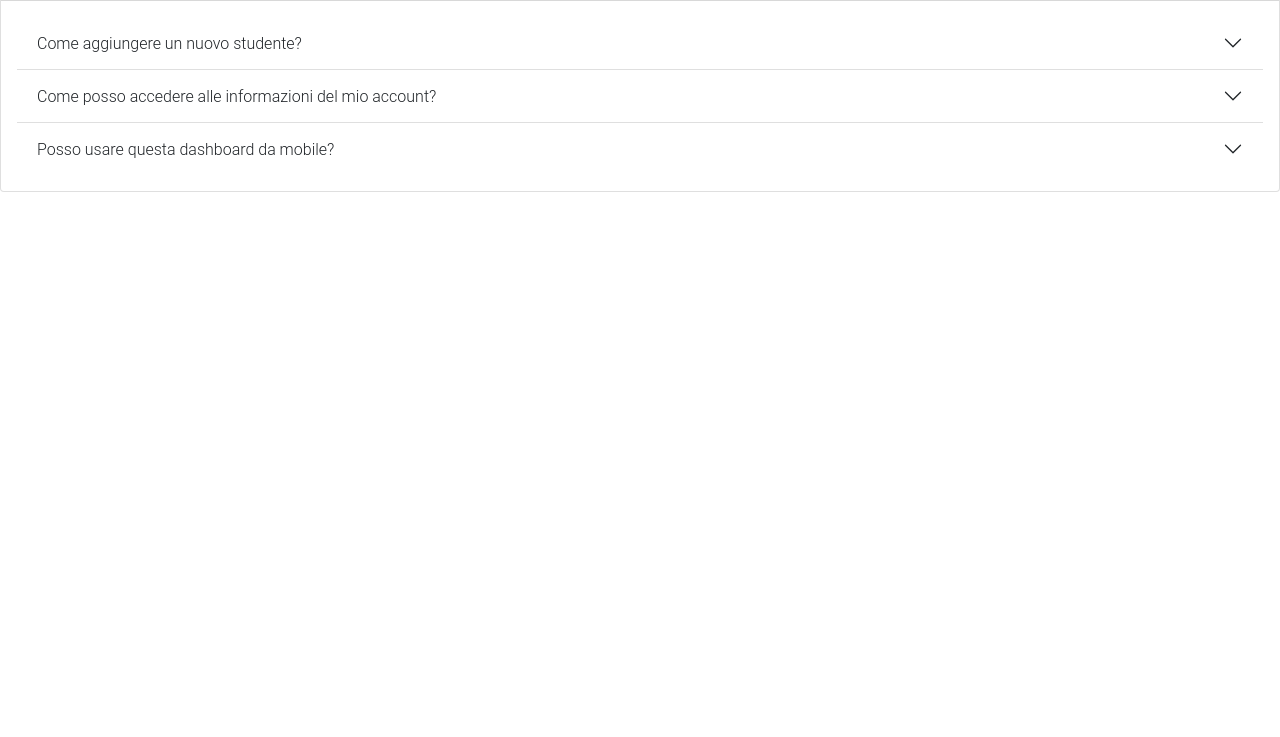
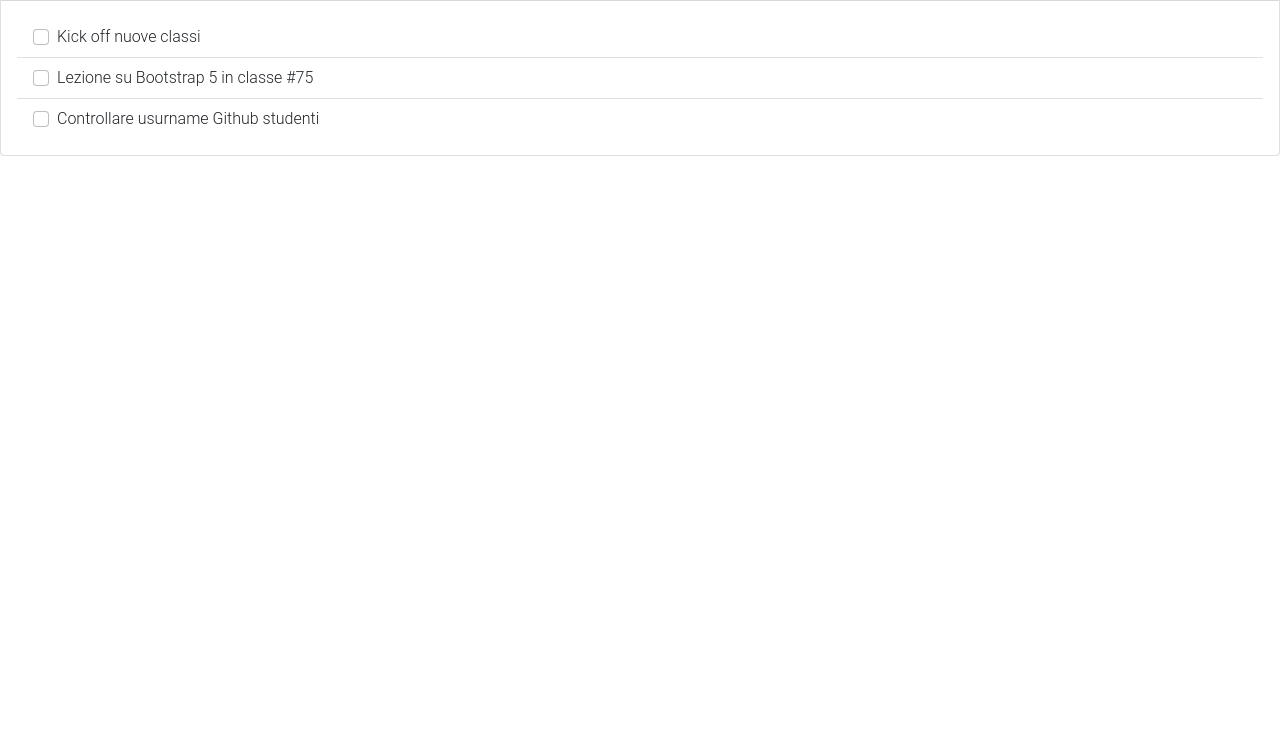
Before and after one commit to Marco9726/html-css-bootstrap-dashboard, a plain HTML site: page prova.html in a window 1280 px wide. Shown: the part 63-800 px from the top of the page. Drawn offline with nearby package versions, Linux system fonts and the light colour scheme.

Commit message:
tabella checkboxs e colore bg main-contents

```diff
--- a/css/style.css
+++ b/css/style.css
@@ -70,7 +70,6 @@ aside ul i{
 
 /* * main content *  */
 
-
 #jumbo{
     height: 250px;
 }
@@ -107,6 +106,10 @@ table img{
 table .pill{
     font-size: .75rem;
     padding: .15rem .3rem;
+}
+
+#lg-right .card-body ul{
+    border: 1px solid lightgray;
 }
 /* ***** MEDIA QUERY *****  */
 /* mobile max 767px *** */
--- a/prova.html
+++ b/prova.html
@@ -10,44 +10,16 @@
         <link rel="stylesheet" href="./css/style.css">
     </head>
     <body>
-
         <div class="card">
             <div class="card-header">
-                <h2>F.A.Q.</h2>
+              <h2>Todo</h2>
             </div>
             <div class="card-body">
-                <div class="accordion accordion-flush" id="accordionFlushExample">
-                    <div class="accordion-item">
-                      <h2 class="accordion-header" id="flush-headingOne">
-                        <button class="accordion-button collapsed" type="button" data-bs-toggle="collapse" data-bs-target="#flush-collapseOne" aria-expanded="false" aria-controls="flush-collapseOne">
-                          Come aggiungere un nuovo studente?
-                        </button>
-                      </h2>
-                      <div id="flush-collapseOne" class="accordion-collapse collapse" aria-labelledby="flush-headingOne" data-bs-parent="#accordionFlushExample">
-                        <div class="accordion-body">Clicca sul + in alto nella sezione blu.</div>
-                      </div>
-                    </div>
-                    <div class="accordion-item">
-                      <h2 class="accordion-header" id="flush-headingTwo">
-                        <button class="accordion-button collapsed" type="button" data-bs-toggle="collapse" data-bs-target="#flush-collapseTwo" aria-expanded="false" aria-controls="flush-collapseTwo">
-                          Come posso accedere alle informazioni del mio account?
-                        </button>
-                      </h2>
-                      <div id="flush-collapseTwo" class="accordion-collapse collapse" aria-labelledby="flush-headingTwo" data-bs-parent="#accordionFlushExample">
-                        <div class="accordion-body">Clicca sull'icona della campanella.</div>
-                      </div>
-                    </div>
-                    <div class="accordion-item">
-                      <h2 class="accordion-header" id="flush-headingThree">
-                        <button class="accordion-button collapsed" type="button" data-bs-toggle="collapse" data-bs-target="#flush-collapseThree" aria-expanded="false" aria-controls="flush-collapseThree">
-                          Posso usare questa dashboard da mobile?
-                        </button>
-                      </h2>
-                      <div id="flush-collapseThree" class="accordion-collapse collapse" aria-labelledby="flush-headingThree" data-bs-parent="#accordionFlushExample">
-                        <div class="accordion-body">Si.</div>
-                      </div>
-                    </div>
-                  </div>
+                <ul class="list-group list-group-flush">
+                  <li class="list-group-item"><input class="form-check-input me-2" type="checkbox" value="" id="flexCheckDefault">Kick off nuove classi</li>
+                  <li class="list-group-item"><input class="form-check-input me-2" type="checkbox" value="" id="flexCheckDefault">Lezione su Bootstrap 5 in classe #75</li>
+                  <li class="list-group-item"><input class="form-check-input me-2" type="checkbox" value="" id="flexCheckDefault">Controllare usurname Github studenti</li>
+                </ul>
             </div>
         </div>
     </body>
```
